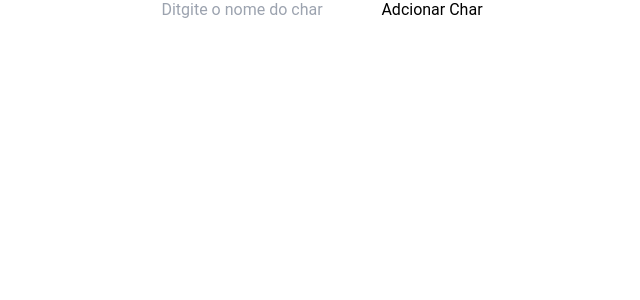
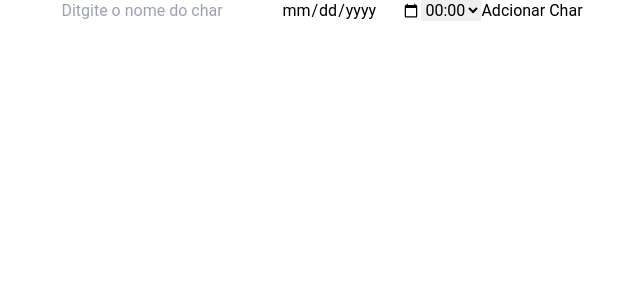
Before and after one commit to PartyLinkGames/party-link, a Next.js app: page /teste in a window 1280 px wide. Shown: the top 300 px of the page, without its empty margins (318-958 px from the left). Built offline with nearby package versions, Linux system fonts and the light colour scheme; no server answers; the database is empty.

Commit message:
feat add schedule gund initial

```diff
--- /dev/null
+++ b/hooks/useSchedulerHunt.ts
@@ -0,0 +1,62 @@
+import { async } from "@firebase/util";
+import {
+  addDoc,
+  doc,
+  setDoc,
+  collection,
+  FieldValue,
+  arrayUnion,
+  updateDoc,
+  where,
+  getDocs,
+  getDoc,
+  query,
+  arrayRemove,
+} from "firebase/firestore";
+import { db } from "../firebase/config";
+
+export const useScheduleHunt = () => {
+  const scheduleHunt = async (
+    nickName: string,
+    idHunt: string,
+    date: string,
+    hour: string
+  ) => {
+    console.log(nickName, idHunt, date, hour);
+    const data = await getDoc(doc(db, "teste", idHunt));
+    const hunt = data.data();
+    // console.log(hunt?.marcações);
+    // if (hunt?.marcações)
+    try {
+      //   setDoc(
+      //     doc(db, "teste", idHunt),
+      //     {
+      //       marcacoes: {
+      //         [date]: {
+      //           [hour]: arrayUnion(nickName),
+      //         },
+      //       },
+      //     },
+      //     { merge: true }
+      //   );
+      setDoc(
+        doc(db, "teste", idHunt),
+        {
+          marcacoes: {
+            [date]: {
+              [hour]: arrayRemove(nickName),
+            },
+          },
+        },
+        { merge: true }
+      );
+      console.log("deuBOM");
+    } catch (error) {
+      console.log(error);
+      console.log("deuRUIM");
+    }
+  };
+  return {
+    scheduleHunt,
+  };
+};
--- a/pages/teste.tsx
+++ b/pages/teste.tsx
@@ -2,17 +2,23 @@ import React, { useEffect, useState } from "react";
 import { useRegisterCharTibia } from "../hooks/useRegisterCharTibia";
 // import {}
 import { useFetchHunts } from "./../hooks/useFetchHunts";
+import { useScheduleHunt } from "./../hooks/useSchedulerHunt";
 type Props = {};
 
 const teste = (props: Props) => {
   const { hunt } = useFetchHunts();
   const { currentUser, registerChar } = useRegisterCharTibia();
   const [nickName, setNickName] = useState("");
-  const [date, setDte] = useState("");
+  const [date, setDate] = useState("");
+  const [hour, setHour] = useState("");
+  const { scheduleHunt } = useScheduleHunt();
   const handleSubmmit = (e: any) => {
     e.preventDefault();
-    registerChar(currentUser.uid, nickName);
+    scheduleHunt(nickName, "1gyGFBGkP8mXTIqhih5A", date, hour);
   };
+  // useEffect(() => {
+  //   scheduleHunt("teste", "0fUKPCpezFkYrFipPv8P", "12/12/2022", "02:00");
+  // }, []);
   return (
     <>
       <form onSubmit={handleSubmmit}>
@@ -22,6 +28,12 @@ const teste = (props: Props) => {
           value={nickName}
           onChange={(e) => setNickName(e.target.value)}
         />
+        <input type="date" onChange={(e) => setDate(e.target.value)} />
+        <select name="" id="" onChange={(e) => setHour(e.target.value)}>
+          <option value="00:00">00:00</option>
+          <option value="02:00">02:00</option>
+          <option value="04:00">04:00</option>
+        </select>
         <button type="submit">Adcionar Char</button>
       </form>
     </>
```
